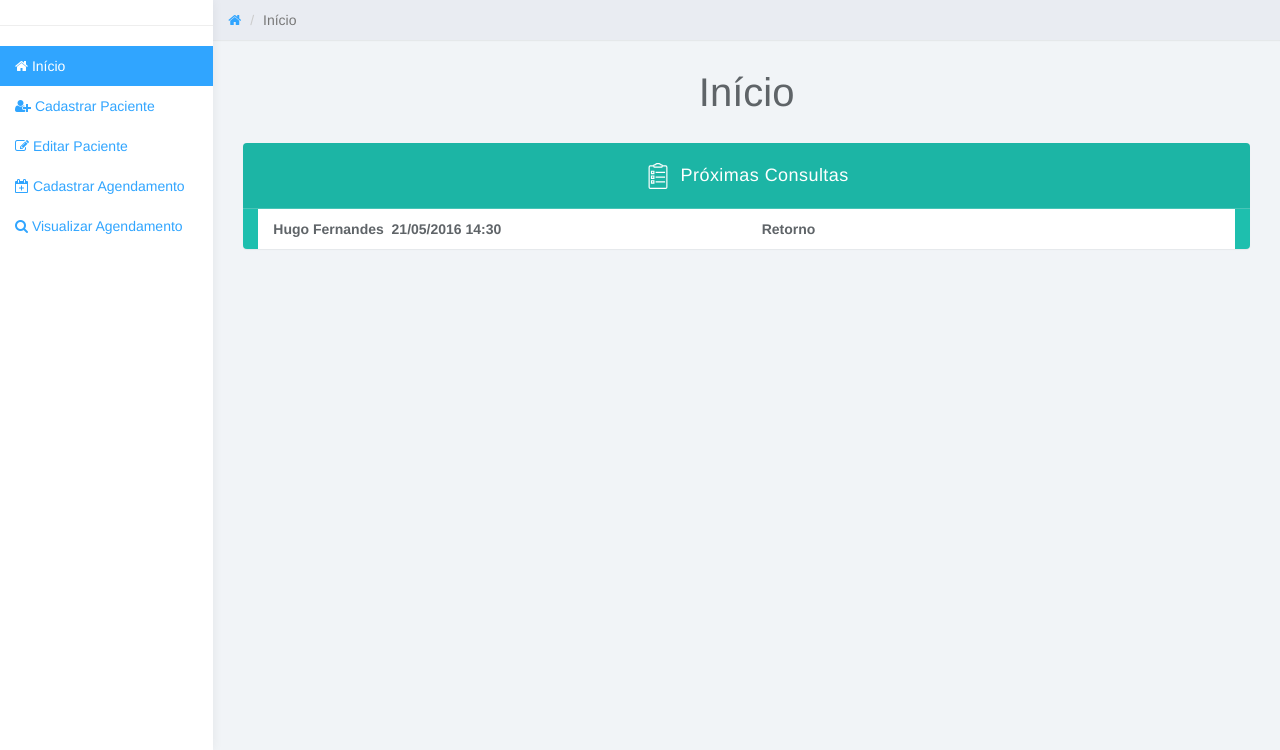
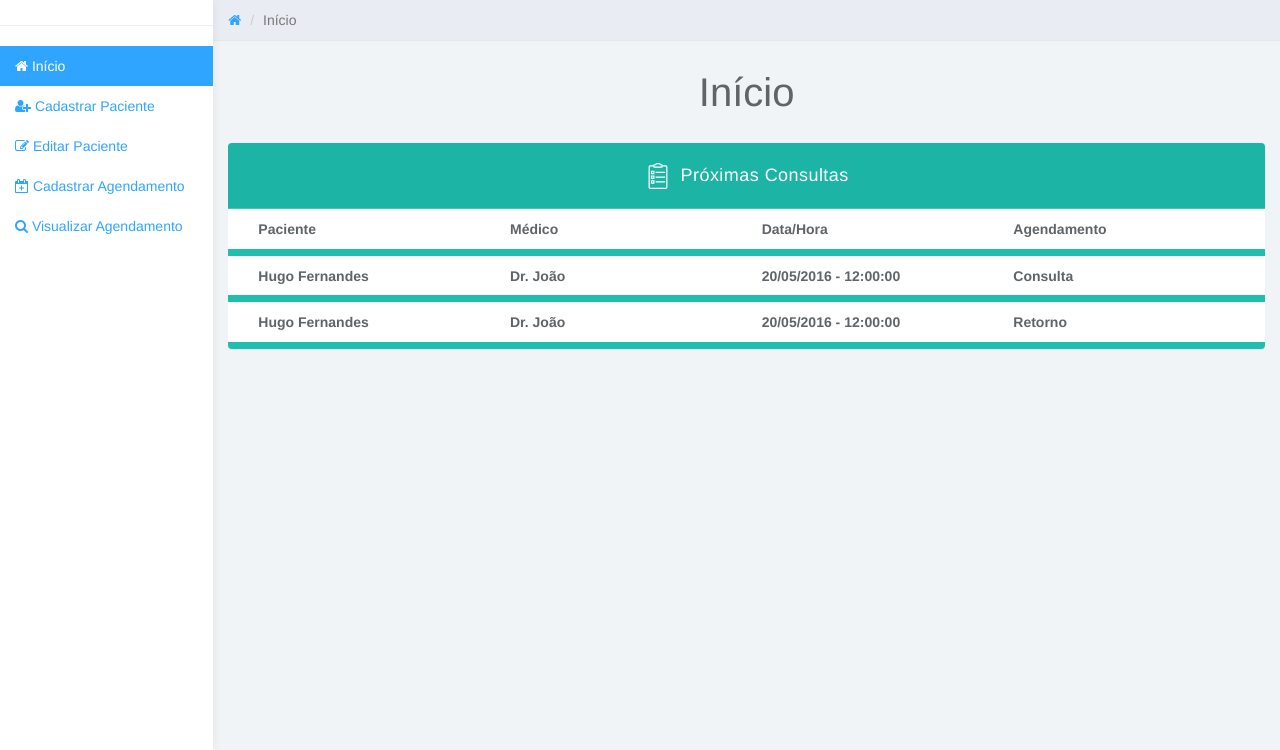
Before and after one commit to yvescleuder/trabalho-lp, a PHP site: page /app/view/index.php in a window 1280 px wide. Shown: the part 50-800 px from the top of the page. Run offline with PHP 8.4, Linux system fonts and the light colour scheme.

Commit message:
Alteração na view (organização das div e alterações na view inicio)

```diff
--- a/app/view/inicio.php
+++ b/app/view/inicio.php
@@ -8,34 +8,89 @@
 		</div><!--/.row-->
 
 		<div class="row" align="center">
-			<div class="col-lg-12">
+			<div class="col-md-12">
 				<h1 class="page-header">Início</h1>
 			</div>
 		</div><!--/.row-->
 
+		<div class="row">
 			<div class="col-md-12">
-
 				<div class="panel panel-teal">
 					<div class="panel-heading dark-overlay"><svg class="glyph stroked clipboard-with-paper"><use xlink:href="#stroked-clipboard-with-paper"></use></svg>Próximas Consultas</div>
 					<div class="panel-body">
-					<div class="col-md-6">
+						<div class="row">
+							<div class="col-md-12">
 								<ul class="todo-list">
 									<li class="todo-list-item">
-								<div class="list">
-									<label for="list">Hugo Fernandes</label>
-									<label for="list">               </label>
-									<label for="list">21/05/2016 14:30</label>
+										<div class="row">
+											<div class="col-md-12">
+												<div class="col-md-3">
+													<label>Paciente</label>
+												</div>
+												<div class="col-md-3">
+													<label for="list">Médico</label>
+												</div>
+												<div class="col-md-3">
+													<label for="list">Data/Hora</label>
+												</div>
+												<div class="col-md-3">
+													<label for="list">Agendamento</label>
+												</div>
+											</div>
 										</div>
 									</li>
 								</ul>
 							</div>
+						</div>
+					</div>
 
-						<div class="col-md-6">
-
+					<div class="panel-body">
+						<div class="row">
+							<div class="col-md-12">
 								<ul class="todo-list">
 									<li class="todo-list-item">
-										<div class="list">
+										<div class="row">
+											<div class="col-md-12">
+												<div class="col-md-3">
+													<label>Hugo Fernandes</label>
+												</div>
+												<div class="col-md-3">
+													<label for="list">Dr. João</label>
+												</div>
+												<div class="col-md-3">
+													<label for="list">20/05/2016 - 12:00:00</label>
+												</div>
+												<div class="col-md-3">
+													<label for="list">Consulta</label>
+												</div>
+											</div>
+										</div>
+									</li>
+								</ul>
+							</div>
+						</div>
+					</div>
+
+					<div class="panel-body">
+						<div class="row">
+							<div class="col-md-12">
+								<ul class="todo-list">
+									<li class="todo-list-item">
+										<div class="row">
+											<div class="col-md-12">
+												<div class="col-md-3">
+													<label>Hugo Fernandes</label>
+												</div>
+												<div class="col-md-3">
+													<label for="list">Dr. João</label>
+												</div>
+												<div class="col-md-3">
+													<label for="list">20/05/2016 - 12:00:00</label>
+												</div>
+												<div class="col-md-3">
 													<label for="list">Retorno</label>
+												</div>
+											</div>
 										</div>
 									</li>
 								</ul>
@@ -43,14 +98,7 @@
 						</div>
 					</div>
 				</div>
-
-
-
-			</div><!--/.col-->
-
-
-
-			</div><!--/.col-->
-		</div><!--/.row-->
+			</div>
+		</div><!-- /.row -->
 	</div>	<!--/.main-->
 <?php require_once('footer.php'); ?>
--- a/app/view/paciente-cadastrar.php
+++ b/app/view/paciente-cadastrar.php
@@ -62,7 +62,7 @@
 							</div>
 
 							<div class="col-md-12">
-								<a type="submit" class="btn btn-primary btn-disabled">Cadastrar</a>
+								<button type="submit" class="btn btn-primary btn-disabled">Cadastrar</button>
 								<button type="reset" class="btn btn-default btn-disabled">Limpar campos</button>
 								<span class="loading hide">
 									<img src="../../assets/img/load.gif" alt="Carregando...">
--- a/app/view/paciente-editar.php
+++ b/app/view/paciente-editar.php
@@ -24,7 +24,7 @@
 								</div>
 
 								<div class="col-md-12">
-									<a type="submit" id="butaoBuscarPaciente" class="btn btn-primary btn-disabled">Buscar</a>
+									<button type="submit" id="butaoBuscarPaciente" class="btn btn-primary btn-disabled">Buscar</button>
 									<span class="loading hide">
 										<img src="../../assets/img/load.gif" alt="Carregando...">
 									</span>
--- a/assets/js/pags/paciente-cadastrar.js
+++ b/assets/js/pags/paciente-cadastrar.js
@@ -59,7 +59,6 @@ $(document).ready(function($)
 			form.validate().focusInvalid();
 		}
 	});
-
 });
 
 function retornoPacienteCadastrar(resp, error)
--- a/assets/js/pags/paciente-editar.js
+++ b/assets/js/pags/paciente-editar.js
@@ -26,6 +26,8 @@ $(document).ready(function($)
 		}
 	});
 });
+
+
 
 function retornoBuscarPaciente(resp, error)
 {
```
Lines whose indentation alone changed are shown as unchanged.
